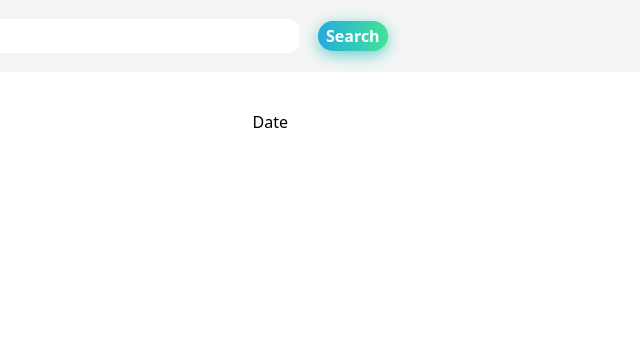
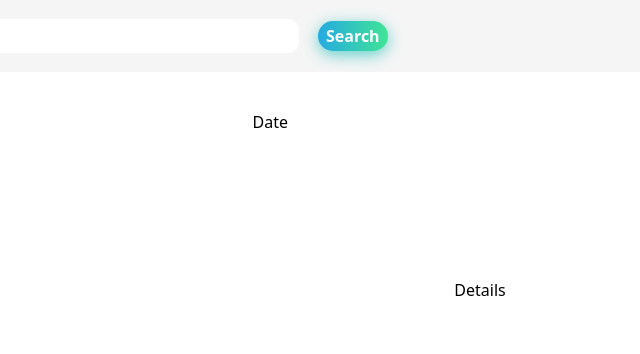
Before and after one commit to AlexS1302/weather-app, a website built with webpack: page src/template.html in a window 1280 px wide. Shown: the full height of the page, 640-1280 px from the left. Built offline with nearby package versions, Linux system fonts and the light colour scheme.

Commit message:
Implement initial layout for "Weekly Forecast"

```diff
--- a/src/styles.css
+++ b/src/styles.css
@@ -94,6 +94,10 @@ header h1 {
 
 .right-card-section {
     background-color: white;
+    display: flex;
+    justify-content: center;
+    align-items: center;
+    font-weight: 500;
 }
 
 /* Others */
@@ -101,4 +105,7 @@ header h1 {
 .weekly-forecast {
     grid-area: weekly-forecast;
     background-color: #f5f5f5;
+    display: grid;
+    grid-template-columns: repeat(5, 1fr);
+    grid-template-rows: auto;
 }
--- a/src/template.html
+++ b/src/template.html
@@ -25,7 +25,7 @@
                 </div>
                 <div class="card-body">Weather</div>
             </div>
-            <div class="right-card-section"></div>
+            <div class="right-card-section">Details</div>
         </div>
 
         <div class="weekly-forecast"></div>
```
